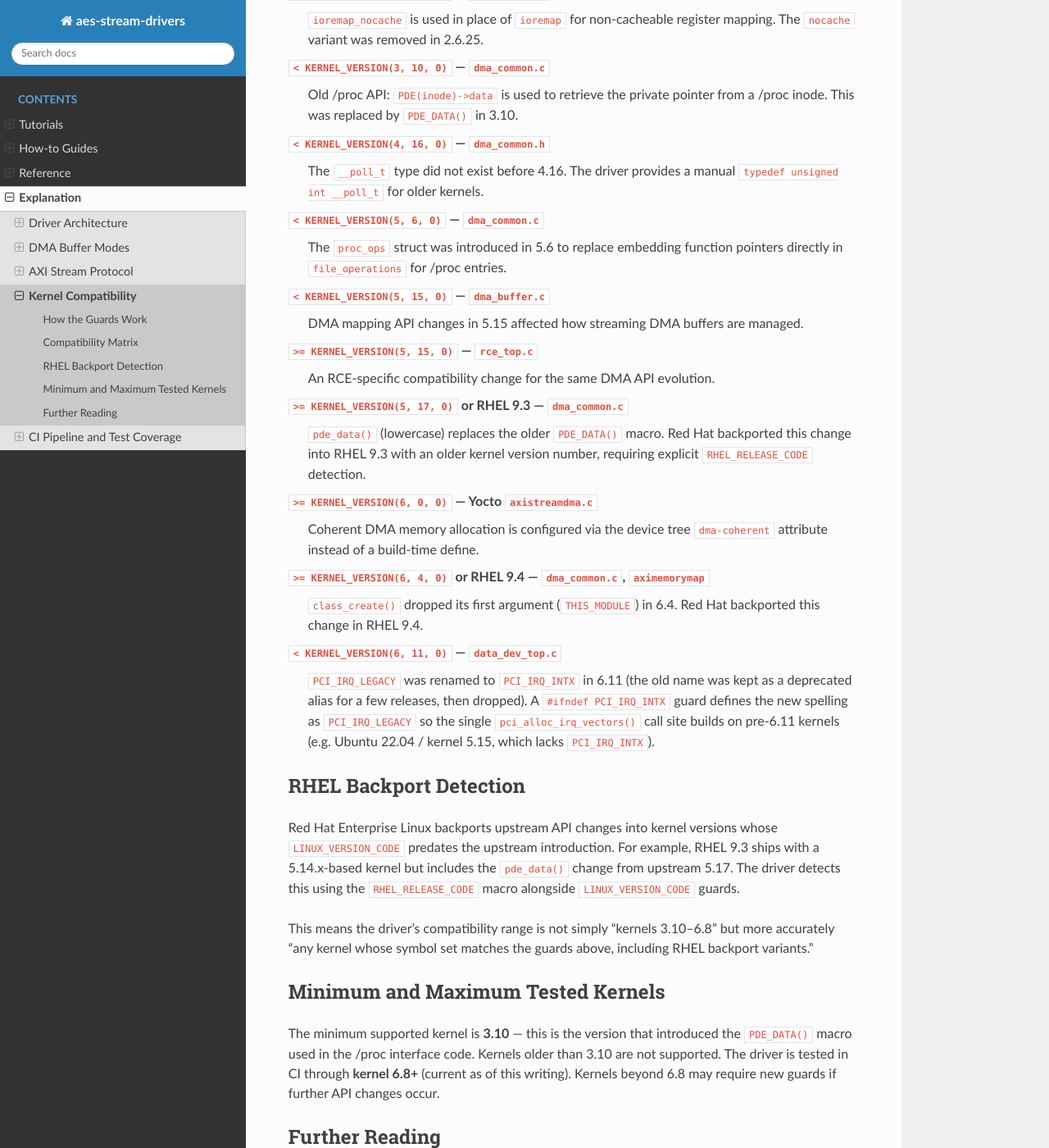
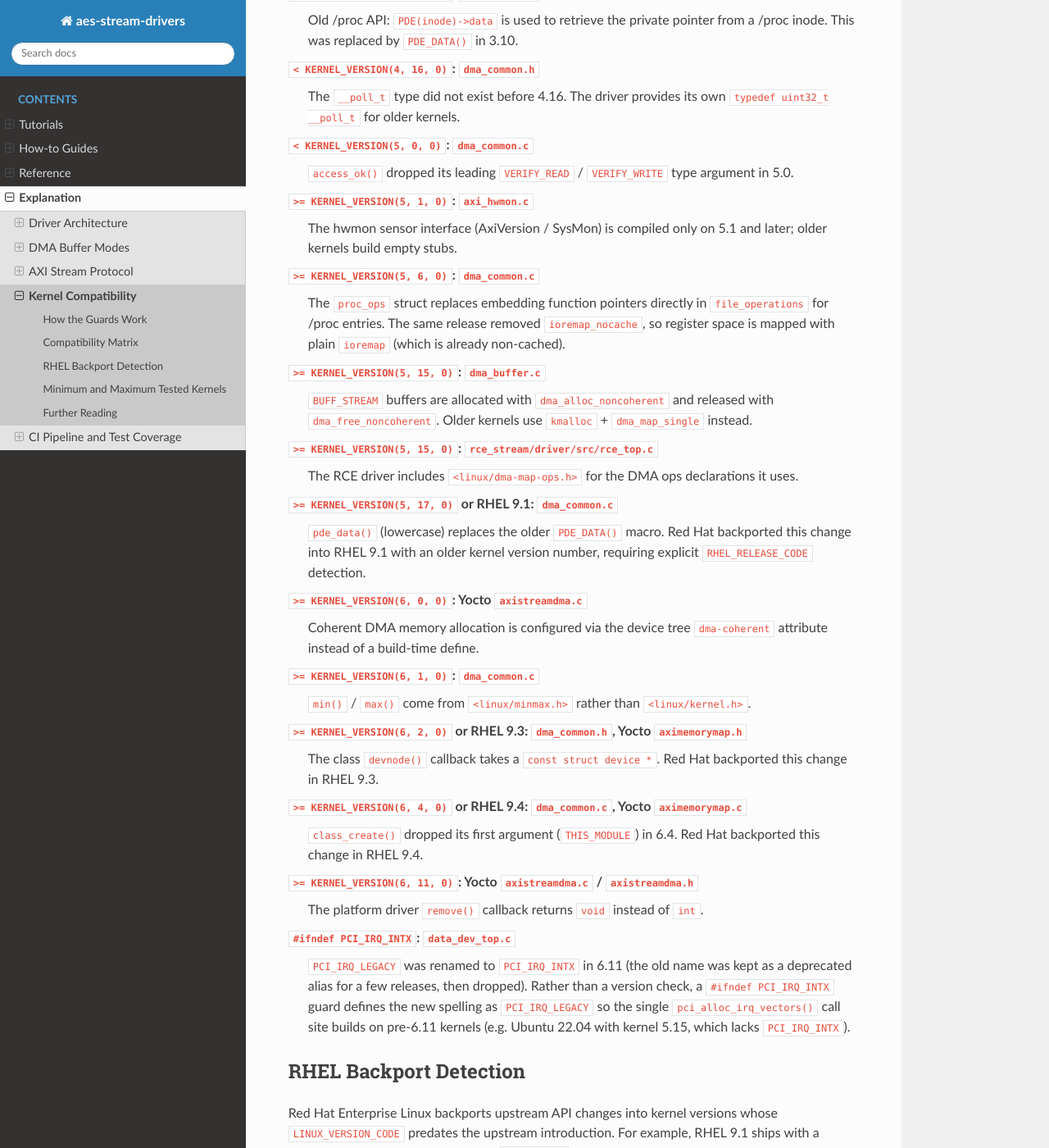
Before and after one commit to slaclab/aes-stream-drivers, a Sphinx documentation site: the page built from docs/explanation/kernel-compatibility.rst, in a window 1280 px wide and 1400 px high, scrolled down 787 px. Shown: the whole window at 82% size. Built offline with Sphinx 7.4.7 and the Read the Docs theme 3.1.0, drawn with Linux system fonts in a browser that asks for light colours; some of the changed text lies outside the part shown.

Commit message:
docs(kernel-compat): Rebuild the compatibility matrix from the source guards
The matrix had drifted from the LINUX_VERSION_CODE guards in the tree:
ioremap_nocache is guarded at 5.6 (not 2.6.25), the pde_data() backport
is RHEL 9.1 (not 9.3), and the 5.0, 5.1, 6.1, 6.2/RHEL 9.3 and 6.11 guards
were missing. Also stop claiming CI tops out at 6.8; it runs the GitHub
runner's current kernel.

```diff
--- a/docs/explanation/kernel-compatibility.rst
+++ b/docs/explanation/kernel-compatibility.rst
@@ -1,99 +1,117 @@
 Kernel Compatibility
 ====================
 
-The aes-stream-drivers codebase targets Linux kernels from 3.10 through the current 6.8+ series.
+The aes-stream-drivers codebase targets Linux kernels from 3.10 through the current 6.x series.
 This range spans major kernel API changes: the /proc interface was restructured, DMA mapping APIs
 evolved, and several subsystem function signatures changed across that period. Rather than
 requiring a specific kernel version, the driver uses ``LINUX_VERSION_CODE`` compile-time guards
 to select the correct API call for each kernel generation.
 
 How the Guards Work
---------------------
+-------------------
 
 The standard Linux kernel macros ``LINUX_VERSION_CODE`` and ``KERNEL_VERSION(major, minor,
 patch)`` are used throughout the common driver source. A typical guard looks like:
 
 .. code-block:: c
 
-   #if LINUX_VERSION_CODE < KERNEL_VERSION(5, 6, 0)
-       /* use old file_operations.proc_fops pattern */
+   #if LINUX_VERSION_CODE >= KERNEL_VERSION(5, 6, 0)
+       /* use proc_ops struct (introduced in 5.6) */
    #else
-       /* use proc_ops struct (introduced in 5.6) */
+       /* use old file_operations pattern */
    #endif
 
 No custom abstraction layer wraps these guards. Each guard is local to the file and function
 where the API difference appears.
 
 Compatibility Matrix
----------------------
+--------------------
 
-The following guards are present in the driver source. All were verified by direct inspection of
-the source files listed.
+The following guards are present in the driver source, listed by kernel version. Unless noted,
+the files are under ``common/driver/``.
 
-``< KERNEL_VERSION(2, 6, 25)`` — ``dma_common.c``
-   ``ioremap_nocache`` is used in place of ``ioremap`` for non-cacheable register mapping. The
-   ``nocache`` variant was removed in 2.6.25.
-
-``< KERNEL_VERSION(3, 10, 0)`` — ``dma_common.c``
+``< KERNEL_VERSION(3, 10, 0)``: ``dma_common.c``
    Old /proc API: ``PDE(inode)->data`` is used to retrieve the private pointer from a /proc
    inode. This was replaced by ``PDE_DATA()`` in 3.10.
 
-``< KERNEL_VERSION(4, 16, 0)`` — ``dma_common.h``
-   The ``__poll_t`` type did not exist before 4.16. The driver provides a manual
-   ``typedef unsigned int __poll_t`` for older kernels.
+``< KERNEL_VERSION(4, 16, 0)``: ``dma_common.h``
+   The ``__poll_t`` type did not exist before 4.16. The driver provides its own
+   ``typedef uint32_t __poll_t`` for older kernels.
 
-``< KERNEL_VERSION(5, 6, 0)`` — ``dma_common.c``
-   The ``proc_ops`` struct was introduced in 5.6 to replace embedding function pointers
-   directly in ``file_operations`` for /proc entries.
+``< KERNEL_VERSION(5, 0, 0)``: ``dma_common.c``
+   ``access_ok()`` dropped its leading ``VERIFY_READ`` / ``VERIFY_WRITE`` type argument in 5.0.
 
-``< KERNEL_VERSION(5, 15, 0)`` — ``dma_buffer.c``
-   DMA mapping API changes in 5.15 affected how streaming DMA buffers are managed.
+``>= KERNEL_VERSION(5, 1, 0)``: ``axi_hwmon.c``
+   The hwmon sensor interface (AxiVersion / SysMon) is compiled only on 5.1 and later; older
+   kernels build empty stubs.
 
-``>= KERNEL_VERSION(5, 15, 0)`` — ``rce_top.c``
-   An RCE-specific compatibility change for the same DMA API evolution.
+``>= KERNEL_VERSION(5, 6, 0)``: ``dma_common.c``
+   The ``proc_ops`` struct replaces embedding function pointers directly in
+   ``file_operations`` for /proc entries. The same release removed ``ioremap_nocache``, so
+   register space is mapped with plain ``ioremap`` (which is already non-cached).
 
-``>= KERNEL_VERSION(5, 17, 0)`` or RHEL 9.3 — ``dma_common.c``
+``>= KERNEL_VERSION(5, 15, 0)``: ``dma_buffer.c``
+   ``BUFF_STREAM`` buffers are allocated with ``dma_alloc_noncoherent`` and released with
+   ``dma_free_noncoherent``. Older kernels use ``kmalloc`` + ``dma_map_single`` instead.
+
+``>= KERNEL_VERSION(5, 15, 0)``: ``rce_stream/driver/src/rce_top.c``
+   The RCE driver includes ``<linux/dma-map-ops.h>`` for the DMA ops declarations it uses.
+
+``>= KERNEL_VERSION(5, 17, 0)`` or RHEL 9.1: ``dma_common.c``
    ``pde_data()`` (lowercase) replaces the older ``PDE_DATA()`` macro. Red Hat backported this
-   change into RHEL 9.3 with an older kernel version number, requiring explicit
+   change into RHEL 9.1 with an older kernel version number, requiring explicit
    ``RHEL_RELEASE_CODE`` detection.
 
-``>= KERNEL_VERSION(6, 0, 0)`` — Yocto ``axistreamdma.c``
+``>= KERNEL_VERSION(6, 0, 0)``: Yocto ``axistreamdma.c``
    Coherent DMA memory allocation is configured via the device tree ``dma-coherent`` attribute
    instead of a build-time define.
 
-``>= KERNEL_VERSION(6, 4, 0)`` or RHEL 9.4 — ``dma_common.c``, ``aximemorymap``
+``>= KERNEL_VERSION(6, 1, 0)``: ``dma_common.c``
+   ``min()`` / ``max()`` come from ``<linux/minmax.h>`` rather than ``<linux/kernel.h>``.
+
+``>= KERNEL_VERSION(6, 2, 0)`` or RHEL 9.3: ``dma_common.h``, Yocto ``aximemorymap.h``
+   The class ``devnode()`` callback takes a ``const struct device *``. Red Hat backported this
+   change in RHEL 9.3.
+
+``>= KERNEL_VERSION(6, 4, 0)`` or RHEL 9.4: ``dma_common.c``, Yocto ``aximemorymap.c``
    ``class_create()`` dropped its first argument (``THIS_MODULE``) in 6.4. Red Hat backported
    this change in RHEL 9.4.
 
-``< KERNEL_VERSION(6, 11, 0)`` — ``data_dev_top.c``
+``>= KERNEL_VERSION(6, 11, 0)``: Yocto ``axistreamdma.c`` / ``axistreamdma.h``
+   The platform driver ``remove()`` callback returns ``void`` instead of ``int``.
+
+``#ifndef PCI_IRQ_INTX``: ``data_dev_top.c``
    ``PCI_IRQ_LEGACY`` was renamed to ``PCI_IRQ_INTX`` in 6.11 (the old name was kept as a
-   deprecated alias for a few releases, then dropped). A ``#ifndef PCI_IRQ_INTX`` guard
-   defines the new spelling as ``PCI_IRQ_LEGACY`` so the single ``pci_alloc_irq_vectors()``
-   call site builds on pre-6.11 kernels (e.g. Ubuntu 22.04 / kernel 5.15, which lacks
-   ``PCI_IRQ_INTX``).
+   deprecated alias for a few releases, then dropped). Rather than a version check, a
+   ``#ifndef PCI_IRQ_INTX`` guard defines the new spelling as ``PCI_IRQ_LEGACY`` so the single
+   ``pci_alloc_irq_vectors()`` call site builds on pre-6.11 kernels (e.g. Ubuntu 22.04 with
+   kernel 5.15, which lacks ``PCI_IRQ_INTX``).
 
 RHEL Backport Detection
-------------------------
+-----------------------
 
 Red Hat Enterprise Linux backports upstream API changes into kernel versions whose
-``LINUX_VERSION_CODE`` predates the upstream introduction. For example, RHEL 9.3 ships with a
+``LINUX_VERSION_CODE`` predates the upstream introduction. For example, RHEL 9.1 ships with a
 5.14.x-based kernel but includes the ``pde_data()`` change from upstream 5.17. The driver
 detects this using the ``RHEL_RELEASE_CODE`` macro alongside ``LINUX_VERSION_CODE`` guards.
+On non-RHEL kernels, ``dma_common.h`` defines ``RHEL_RELEASE_VERSION(...)`` as ``0`` so the
+combined conditions still compile.
 
-This means the driver's compatibility range is not simply "kernels 3.10–6.8" but more
+This means the driver's compatibility range is not simply "kernels 3.10 through 6.x" but more
 accurately "any kernel whose symbol set matches the guards above, including RHEL backport
 variants."
 
 Minimum and Maximum Tested Kernels
-------------------------------------
+----------------------------------
 
-The minimum supported kernel is **3.10** — this is the version that introduced the ``PDE_DATA()``
-macro used in the /proc interface code. Kernels older than 3.10 are not supported. The driver is
-tested in CI through **kernel 6.8+** (current as of this writing). Kernels beyond 6.8 may
-require new guards if further API changes occur.
+The minimum supported kernel is **3.10**, the version that introduced the ``PDE_DATA()``
+macro used in the /proc interface code. Kernels older than 3.10 are not supported. CI builds
+and loads the driver against the GitHub Actions runner's kernel (the 6.17 Azure series at the
+time of writing; see :doc:`ci-pipeline`). Newer kernels may require additional guards if
+further API changes occur.
 
 Further Reading
-----------------
+---------------
 
 - Driver architecture and hardware abstraction: :doc:`architecture`
-- Yocto integration (where the 6.0+ guard appears): :doc:`../how-to/yocto-integration`
+- Yocto integration (where the 6.0+ and 6.11+ guards appear): :doc:`../how-to/yocto-integration`
```
